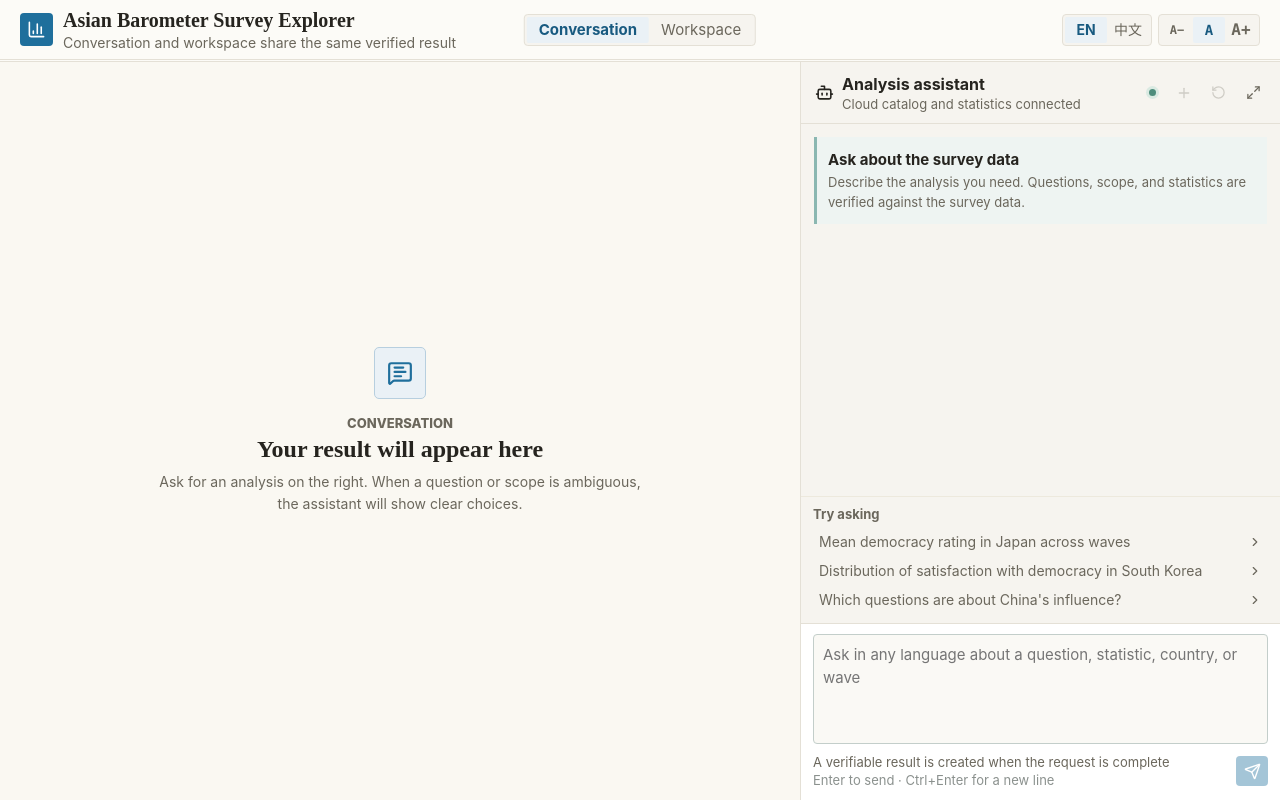
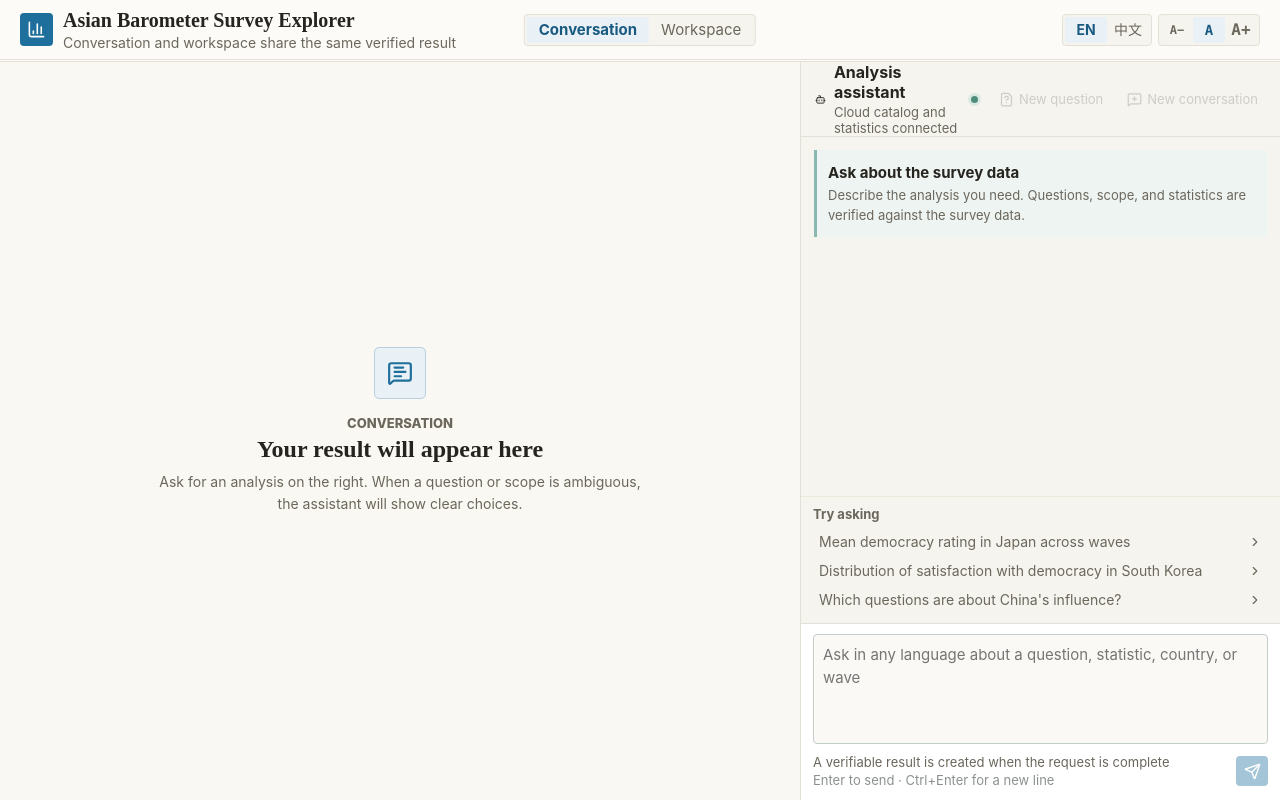
Before and after one commit to ALPSIYH/abs-survey-backup-2026, a Next.js app: page / in a window 1280 px wide. Built offline with nearby package versions, Linux system fonts and the light colour scheme.

Commit message:
Clarify assistant navigation and conversation actions

```diff
--- a/app/App.tsx
+++ b/app/App.tsx
@@ -16,13 +16,11 @@ import {
   CircleHelp,
   Database,
   Eye,
+  FileQuestion,
   ListFilter,
   LoaderCircle,
-  Maximize2,
+  MessageSquarePlus,
   MessageSquareText,
-  Minimize2,
-  Plus,
-  RotateCcw,
   Search,
   Send,
   Table2,
@@ -628,7 +626,6 @@ function App() {
     const requested = new URLSearchParams(window.location.search).get("view");
     return requested === "workbench" ? "workbench" : "conversation";
   });
-  const [assistantWide, setAssistantWide] = useState(false);
   const [loading, setLoading] = useState(true);
   const [running, setRunning] = useState(false);
   const [error, setError] = useState<string | null>(null);
@@ -1421,7 +1418,6 @@ function App() {
       const response = await api.startNewQuestion(conversation.conversation_id);
       setConversation(response);
       conversationSnapshotRef.current = null;
-      setResult(null);
     } catch (reason) {
       setError(reason instanceof Error ? reason.message : bi(locale, "Unable to start a new question.", "無法開始新問題"));
     }
@@ -1471,6 +1467,12 @@ function App() {
   const currentSuggestions = conversation?.suggestions
     .filter((suggestion) => suggestion.based_on_revision === conversation.revision)
     ?? [];
+  const lastConversationTurn = conversation?.turns[conversation.turns.length - 1] ?? null;
+  const atNewQuestionBoundary = (
+    lastConversationTurn?.kind === "flow_boundary"
+    && !conversation?.pending
+    && !conversation?.active_snapshot
+  );
   const activeScopeSuggestion = currentSuggestions.find(
     (suggestion) => (
       suggestion.action_id === openSuggestionEditor
@@ -1501,7 +1503,7 @@ function App() {
 
   return (
     <div
-      className={`app-shell surface-${surface} ${assistantWide ? "assistant-wide" : ""}`}
+      className={`app-shell surface-${surface}`}
       data-font-size={fontSize}
     >
       <header className="topbar">
@@ -1759,7 +1761,42 @@ function App() {
       </main>
 
       <aside className="assistant-panel" aria-busy={assistantBusy}>
-        <div className="assistant-heading"><div><Bot size={19} /><span><strong>{bi(locale, "Analysis assistant", "分析助理")}</strong><small>{bootstrap.assistant.available ? bi(locale, "Cloud catalog and statistics connected", "雲端題庫與統計已連線") : bi(locale, "Manual analysis remains available", "仍可使用手動分析")}</small></span></div><div className="assistant-actions"><i className={bootstrap.assistant.available ? "online" : "offline"} /><button title={bi(locale, "New question", "新問題")} aria-label={bi(locale, "New question", "新問題")} disabled={!conversation?.turns.length} onClick={beginNewQuestion}><Plus size={16} /></button><button title={bi(locale, "New conversation", "新對話")} aria-label={bi(locale, "New conversation", "新對話")} disabled={!conversation?.turns.length} onClick={beginNewConversation}><RotateCcw size={15} /></button><button title={assistantWide ? bi(locale, "Collapse assistant", "縮小助理") : bi(locale, "Expand assistant", "展開助理")} aria-label={assistantWide ? bi(locale, "Collapse assistant", "縮小助理") : bi(locale, "Expand assistant", "展開助理")} onClick={() => setAssistantWide((current) => !current)}>{assistantWide ? <Minimize2 size={15} /> : <Maximize2 size={15} />}</button></div></div>
+        <div className="assistant-heading">
+          <div><Bot size={19} /><span><strong>{bi(locale, "Analysis assistant", "分析助理")}</strong><small>{bootstrap.assistant.available ? bi(locale, "Cloud catalog and statistics connected", "雲端題庫與統計已連線") : bi(locale, "Manual analysis remains available", "仍可使用手動分析")}</small></span></div>
+          <div className="assistant-actions">
+            <i className={bootstrap.assistant.available ? "online" : "offline"} />
+            {surface === "conversation" ? (
+              <>
+                <button
+                  className="labeled"
+                  title={bi(locale, "Start another question and keep this conversation", "保留對話內容並開始另一個問題")}
+                  disabled={!conversation?.turns.length || atNewQuestionBoundary}
+                  onClick={beginNewQuestion}
+                >
+                  <FileQuestion size={15} />
+                  <span>{bi(locale, "New question", "新問題")}</span>
+                </button>
+                <button
+                  className="labeled"
+                  title={bi(locale, "Start a new conversation and clear current messages", "建立新對話並清除目前訊息")}
+                  disabled={!conversation?.turns.length}
+                  onClick={beginNewConversation}
+                >
+                  <MessageSquarePlus size={15} />
+                  <span>{bi(locale, "New conversation", "新對話")}</span>
+                </button>
+              </>
+            ) : (
+              <button
+                title={bi(locale, "Open conversation analysis", "前往對話分析")}
+                aria-label={bi(locale, "Open conversation analysis", "前往對話分析")}
+                onClick={() => chooseSurface("conversation")}
+              >
+                <MessageSquareText size={16} />
+              </button>
+            )}
+          </div>
+        </div>
         <div className="assistant-messages">
           {!conversation?.turns.length && <div className="assistant-intro"><strong>{bi(locale, "Ask about the survey data", "直接詢問調查資料")}</strong><p>{bi(locale, "Describe the analysis you need. Questions, scope, and statistics are verified against the survey data.", "描述分析需求後，系統會依調查資料確認題目、範圍與統計數字。")}</p></div>}
           {conversation?.turns.map((turn, index) => {
@@ -1974,7 +2011,7 @@ function App() {
             onCompositionStart={() => { assistantComposingRef.current = true; }}
             onCompositionEnd={() => { assistantComposingRef.current = false; }}
             placeholder={bi(locale, "Ask in any language about a question, statistic, country, or wave", "可使用任何語言詢問題目、統計量、國家或波次")}
-            rows={assistantWide || surface === "conversation" ? 4 : 3}
+            rows={surface === "conversation" ? 4 : 3}
           />
           <div>
             <span className="assistant-form-meta">
--- a/app/globals.css
+++ b/app/globals.css
@@ -51,7 +51,6 @@ button:focus-visible, input:focus-visible, select:focus-visible, textarea:focus-
   grid-template-areas: "top top top" "library workspace assistant";
   background: #F6F4EF;
 }
-.app-shell.assistant-wide { grid-template-columns: 294px minmax(600px, 1fr) 470px; }
 .app-shell.surface-conversation {
   grid-template-columns: minmax(660px, 1.25fr) minmax(430px, .75fr);
   grid-template-areas: "top top" "workspace assistant";
@@ -436,6 +435,7 @@ tbody tr:hover { background: #FAF8F2; }
 .assistant-actions { display: flex; align-items: center; gap: 3px; }
 .assistant-actions i { margin-right: 5px; }
 .assistant-actions button { width: 27px; height: 27px; display: grid; place-items: center; border: 1px solid transparent; border-radius: 3px; background: transparent; color: #6B675C; cursor: pointer; }
+.assistant-actions button.labeled { width: auto; padding: 0 7px; display: inline-flex; gap: 5px; font-size: var(--type-caption); white-space: nowrap; }
 .assistant-actions button:hover { color: var(--accent); border-color: var(--border); background: #fff; }
 .assistant-actions button:disabled { opacity: .28; cursor: default; }
 .assistant-messages { min-height: 0; flex: 1; overflow-y: auto; padding: 13px; }
@@ -834,7 +834,6 @@ table,
   html, body, #root { min-height: 100%; height: auto; }
   body { overflow: auto; }
   .app-shell,
-  .app-shell.assistant-wide,
   .app-shell.surface-conversation {
     width: 100%; height: auto; min-height: 100vh;
     grid-template-columns: minmax(0, 1fr);
```
Also changed, not shown: 1 other file (tests, documents, lock files or other folders).
